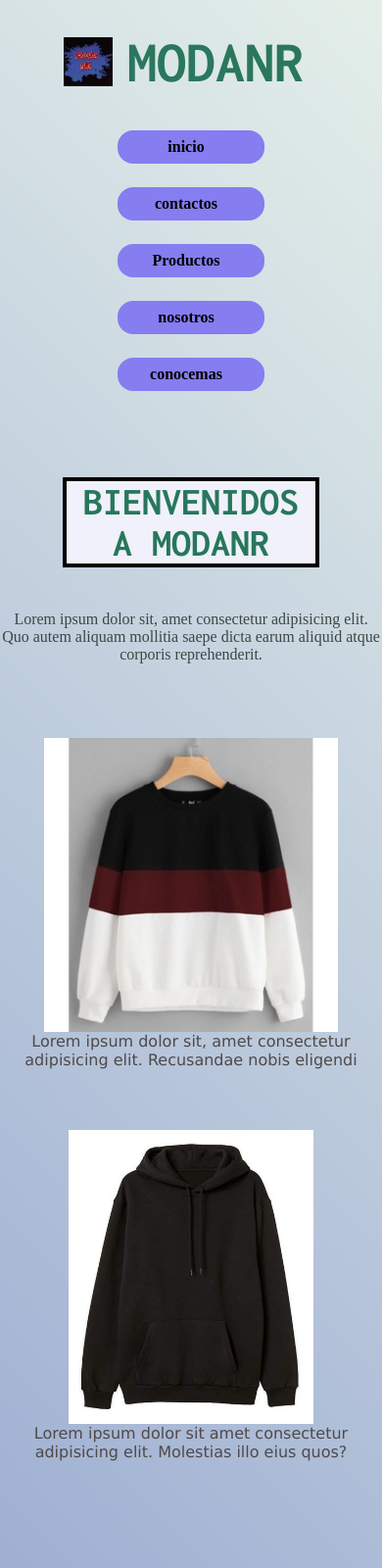
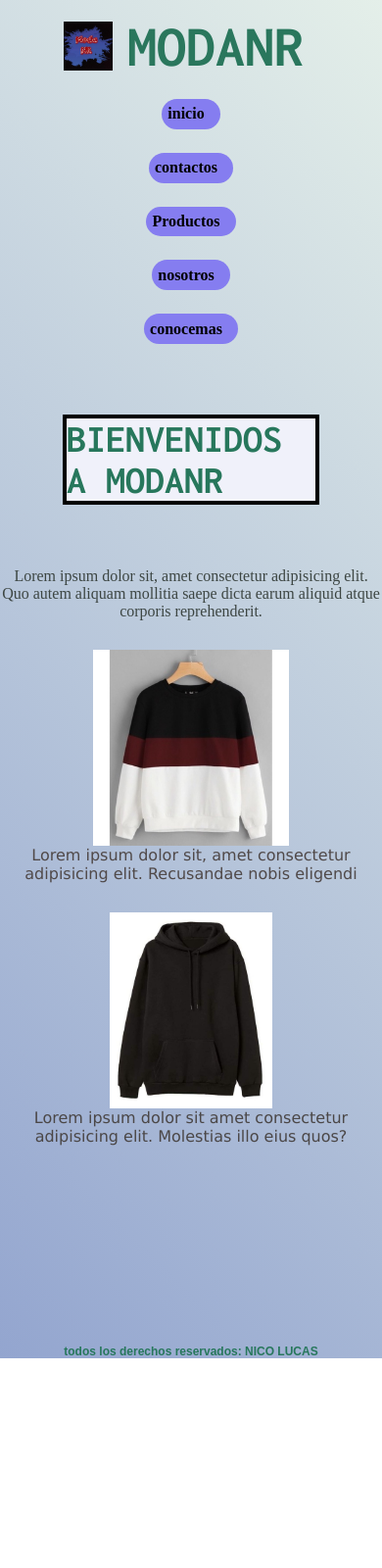
Before and after one commit to lucaz096/negocio-nico, a plain HTML site: page index.html in a window 390 px wide. Shown: the top 1600 px of the page at 98% size. After the commit the page ends 1386 px from the top, so only its background shows below. Drawn offline with Linux system fonts and the light colour scheme.

Commit message:
borrador proyecto corregido

```diff
--- a/css/main.css
+++ b/css/main.css
@@ -65,9 +65,9 @@ nav a:hover{
  .contenedor{
      display: grid;
      grid-template-columns: 1fr 1fr;
-     grid-template-rows: 1fr 1fr 1fr 1fr;
+     grid-template-rows: repeat(4, auto);
      grid-template-areas: "mainP mainP"
-                        "parrafoIndex parrafoIndex"
+                          " parrafoIndex parrafoIndex"
                            "sueter buzonegro"
                            "footer footer";
     justify-items: center;
@@ -83,9 +83,15 @@ nav a:hover{
 }
 
 /*estilos de main index*/
+.mainP{
+    display: flex;
+    justify-content: center;
+    grid-area: mainP;
+
+}
 
  .mainP h2{
-     text-align: center;
+
 
     color: #27775c;
     text-transform: uppercase;
@@ -95,12 +101,11 @@ nav a:hover{
     border: 4px solid black;
     background-color: rgb(240, 241, 250);
     transition: 1s;
-    grid-area: mainP;
-    align-items: center;
 
  }
 
-.parrafoIndex p{
+.parrafoIndex {
+
     grid-area: parrafoIndex;
     color: #3d4643;
     text-align: center;
@@ -110,18 +115,22 @@ nav a:hover{
 .textoSueter{
     color: #504949;
     font-family: Verdana, Geneva, Tahoma, sans-serif;
+    display: flex;
+    justify-content: center;
     text-align: center;
+
 }
 .textoBuzo{
-    color: #504949;
+    color: #4b4747;
     font-family: Verdana, Geneva, Tahoma, sans-serif;
+    display: flex;
+    justify-content: center;
     text-align: center;
 }
 .sueter img{
-    display: flex;
-    justify-content: center;
-    justify-items: center;
-    align-items: center;
+    display: block;
+    margin-left: auto;
+    margin-right: auto;
     margin-top: 30px;
     height: 300px;
 
@@ -130,7 +139,9 @@ nav a:hover{
     grid-area: sueter;
 
 }
-.buzonegro img{
+.buzonegro img{display: block;
+    margin-left: auto;
+    margin-right: auto;
     margin-top: 30px;
     height: 300px;
 
@@ -190,7 +201,7 @@ nav a:hover{
 }
 footer{
     grid-area: footer;
-    margin-top: 10rem;
+    margin-top: 12.7rem;
 }
 /* animaciones para desafio*/
 
@@ -229,60 +240,48 @@ form{
 /*MEDIA QUERIS*/
 @media (max-width: 420px) and (min-width:320px){
 
-    header{
-        margin: 1rem;
-    }
+    nav ul {
 
-    nav ul li{
-        padding: 0.5rem;
-        width: 150px;
-
-    }
-   nav{
-    text-align: center;
-    margin: 1.5rem;
-   }
-
-   nav ul {
         flex-direction: column;
          border-radius: 1.4rem;
          justify-content: center;
          align-items: center;
 
      }
-
-
-        .mainP{
+     nav{
+        display: flex;
         justify-content: center;
         text-align: center;
-
-
+        margin: 0.5rem;
        }
-        .parrafoIndex{
-            text-align:center;
-
-        }
-        #img-sueter {
+       .sueter img{
         display: block;
         margin-left: auto;
         margin-right: auto;
+        margin-top: 30px;
+        height: 200px;
+
     }
-        #img-buzoNegro{
+    .buzonegro img{
         display: block;
         margin-left: auto;
         margin-right: auto;
+        margin-top: 30px;
+        height: 200px;
+
     }
     .contenedor{
-        grid-template-columns: 1fr;
-        grid-template-rows: 200px 100px 400px 400px 400px;
-        grid-template-areas:  "mainP "
-                              "parrafoIndex"
-                              "sueter "
+            display: grid;
+            grid-template-columns: 100%;
+            grid-template-rows: repeat(4,auto);
+            grid-template-areas: "mainP "
+                                 " parrafoIndex"
+                                  "sueter"
                                   "buzonegro"
-                              "footer ";
+                                  "footer";
+           justify-items: center;
+    }
 
-
-    }
     .nosotros{
         grid-template-areas: "mainS "
                              "parrafo"
@@ -299,17 +298,7 @@ form{
         gap: 1.5rem;
 
      }
-     #img-sueter{
-        display: block;
-        margin-left: auto;
-        margin-right: auto;
 
-     }
-     #img-buzoNegro{
-        display: block;
-        margin-left: auto;
-        margin-right: auto;
-    }
      nav ul li{
 
         list-style: none;
@@ -317,11 +306,30 @@ form{
         border-radius: 1rem;
         padding: 0.4rem;
     }
+    .sueter img{
+        display: block;
+        margin-left: auto;
+        margin-right: auto;
+        margin-top: 30px;
+        height: 250px;
+
+    }
+    .buzonegro img{display: block;
+        margin-left: auto;
+        margin-right: auto;
+        margin-top: 30px;
+        height: 250px;
+
+    }
     .contenedor{
+        display: grid;
+        grid-template-columns: 1fr 1fr;
+        grid-template-rows: repeat(4, auto);
         grid-template-areas: "mainP mainP"
+                             " parrafoIndex parrafoIndex"
                               "sueter buzonegro"
                               "footer footer";
-
+       justify-items: center;
     }
     .nosotros{
         grid-template-areas: "mainS mainS"
@@ -331,6 +339,20 @@ form{
     }
 
 }
+@media (max-width:1200px) and (min-width:1024) {
+    .contenedor{
+        display: grid;
+        grid-template-columns: 1fr 1fr;
+        grid-template-rows: repeat(4, auto);
+        grid-template-areas: "mainP mainP"
+                             " parrafoIndex parrafoIndex"
+                              "sueter buzonegro"
+                              "footer footer";
+       justify-items: center;
+    }
+
+}
+/*
 @media (max-width: 1200px)and (min-width:1024px){
 
     nav ul {
@@ -348,6 +370,7 @@ form{
     }
     .contenedor{
         grid-template-areas: "mainP mainP"
+                          " parrafoIndex parrafoIndex"
                               "sueter buzonegro"
                               "footer footer";
 
@@ -359,4 +382,4 @@ form{
 
 }
 
-}
+}*/
--- a/index.html
+++ b/index.html
@@ -59,11 +59,11 @@
 </div>
 
 <section class="sueter">
-    <img id="img-sueter" src="img/sueter.jfif" alt="sueter">
+    <img src="img/sueter.jfif" alt="sueter">
     <p class="textoSueter">Lorem ipsum dolor sit, amet consectetur adipisicing elit. Recusandae nobis eligendi <p></p>
 </section>
 <section class="buzonegro">
-    <img id="img-buzoNegro" src="img/buzonegro.jpg" alt="buzonegro">
+    <img src="img/buzonegro.jpg" alt="buzonegro">
    <p class="textoBuzo">Lorem ipsum dolor sit amet consectetur adipisicing elit. Molestias illo eius quos?<p> </section>
 </section>
 
```
Lines whose indentation alone changed are shown as unchanged.
